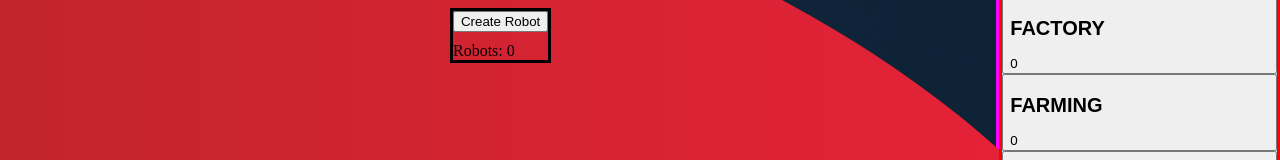
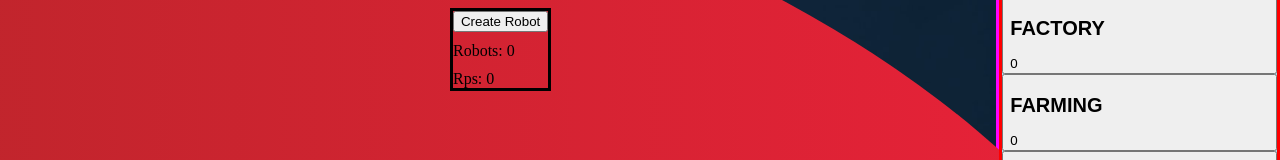
Before and after one commit to Asaroz/KabijRocket, a React (Create React App) app: page / in a window 1280 px wide. Shown: the part 392-552 px from the top of the page. Built offline with nearby package versions, Linux system fonts and the light colour scheme.

Commit message:
Rps Counter working

```diff
--- a/src/Components/AddOnButton.jsx
+++ b/src/Components/AddOnButton.jsx
@@ -18,7 +18,9 @@
         dispatch(type);
         setRobotCounter(robotCounter-name.cost)
         console.log(robotCounter)
+        setRpsCounter(()=>rpsCounter + name.rps)
         }
+
       }
 
 
--- a/src/Components/RobotGenerator.jsx
+++ b/src/Components/RobotGenerator.jsx
@@ -1,9 +1,11 @@
 import { useContext } from "react";
 import robotCounterContext from "../Contexts/robotCounterContext.jsx"
+import rpsContext from "../Contexts/robotPerSecondContext"
 
 export default function RobotGenerator() {
     const robotCounter = useContext(robotCounterContext)
     const [robotCount,setRobotCount] = robotCounter
+    const [rpsCounter,setRpsCounter] = useContext(rpsContext)
 
     function createRobots(){
         setRobotCount(robotCount+1)
@@ -14,6 +16,7 @@
         <div className="robotGeneratorWrapper">
             <button onClick={createRobots}>Create Robot</button>
             <div>Robots: {robotCount}</div>
+            <div>Rps: {rpsCounter}</div>
         </div>
     )
 
--- a/src/Contexts/AddonObjContext.jsx
+++ b/src/Contexts/AddonObjContext.jsx
@@ -5,7 +5,7 @@
     water: {
        amount: 0,
        rps:1,
-       cost:100,
+       cost:10,
     },
     veg: {
        amount:0,
@@ -58,7 +58,7 @@
     const reducer = (state, action) => {
         switch (action.type) {
           case 'WATER_INCREMENT':
-           const test = {
+           return {
                 ...state,
                water: {
                  ...state.water,
```
Also changed, not shown: src/App.jsx (line endings or trailing spaces).
